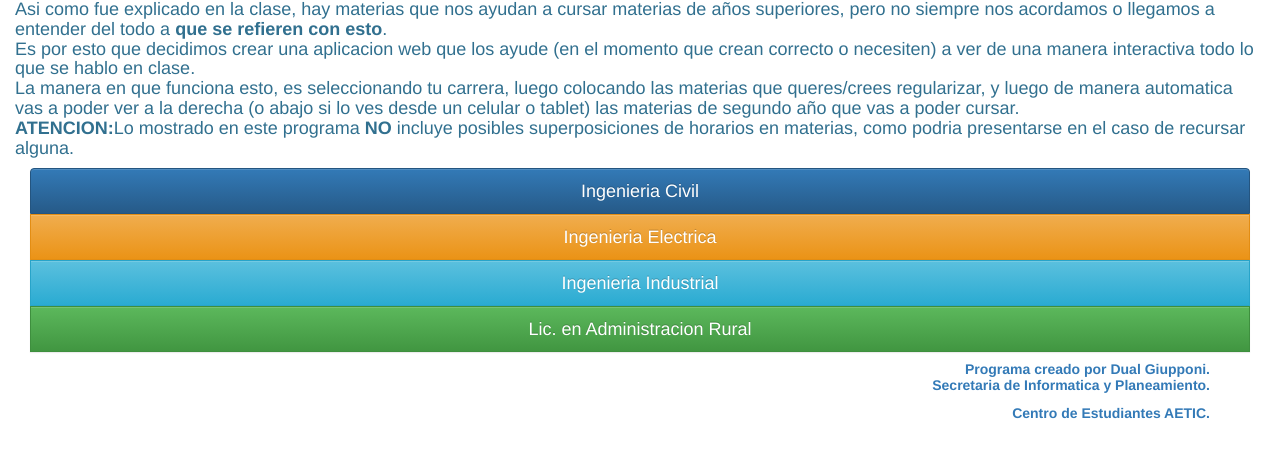
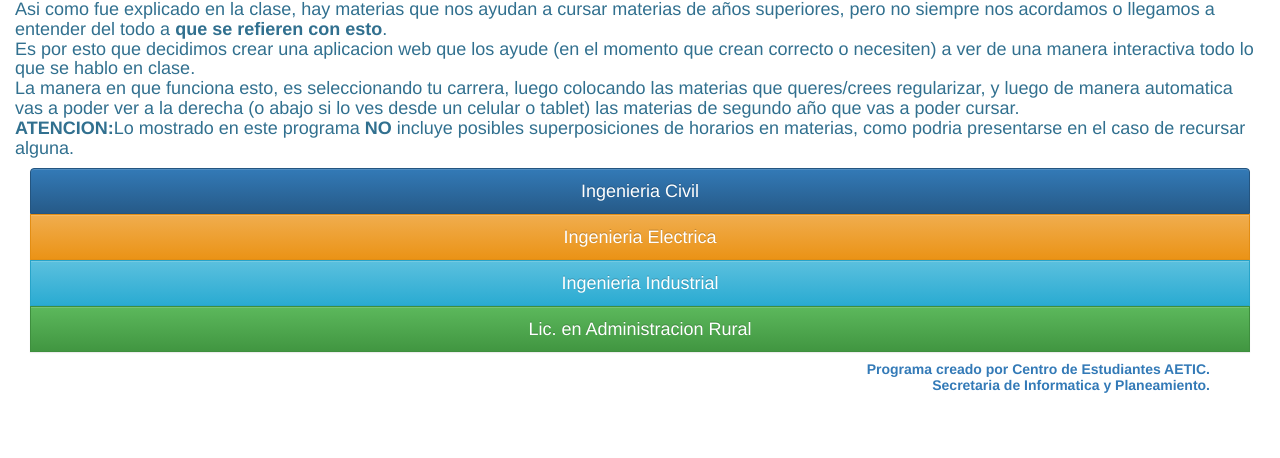
Before and after one commit to dualGiupponi/CorrelatividadesUTNFRCon, a plain HTML site: page index.html in a window 1280 px wide. Shown: the part 170-628 px from the top of the page. Drawn offline with Linux system fonts and the light colour scheme.

Commit message:
Initial commit

```diff
--- a/index.html
+++ b/index.html
@@ -226,13 +226,10 @@
         <h5>
           <strong>
 
-            Programa creado por Dual Giupponi.<br>
+            Programa creado por Centro de Estudiantes AETIC.<br>
             Secretaria de Informatica y Planeamiento.<br>
           </strong>
         </h5>
-        <strong>
-          Centro de Estudiantes AETIC.<br>
-        </strong>
       </div>
     </footer>
 
```
Also changed, not shown: imágenes muestra/archivos sistema.png (added), imágenes muestra/pantalla principal.png (added), imágenes muestra/seleccion carrera.png (added), imágenes muestra/seleccion materias.png (added), 1 other file.
